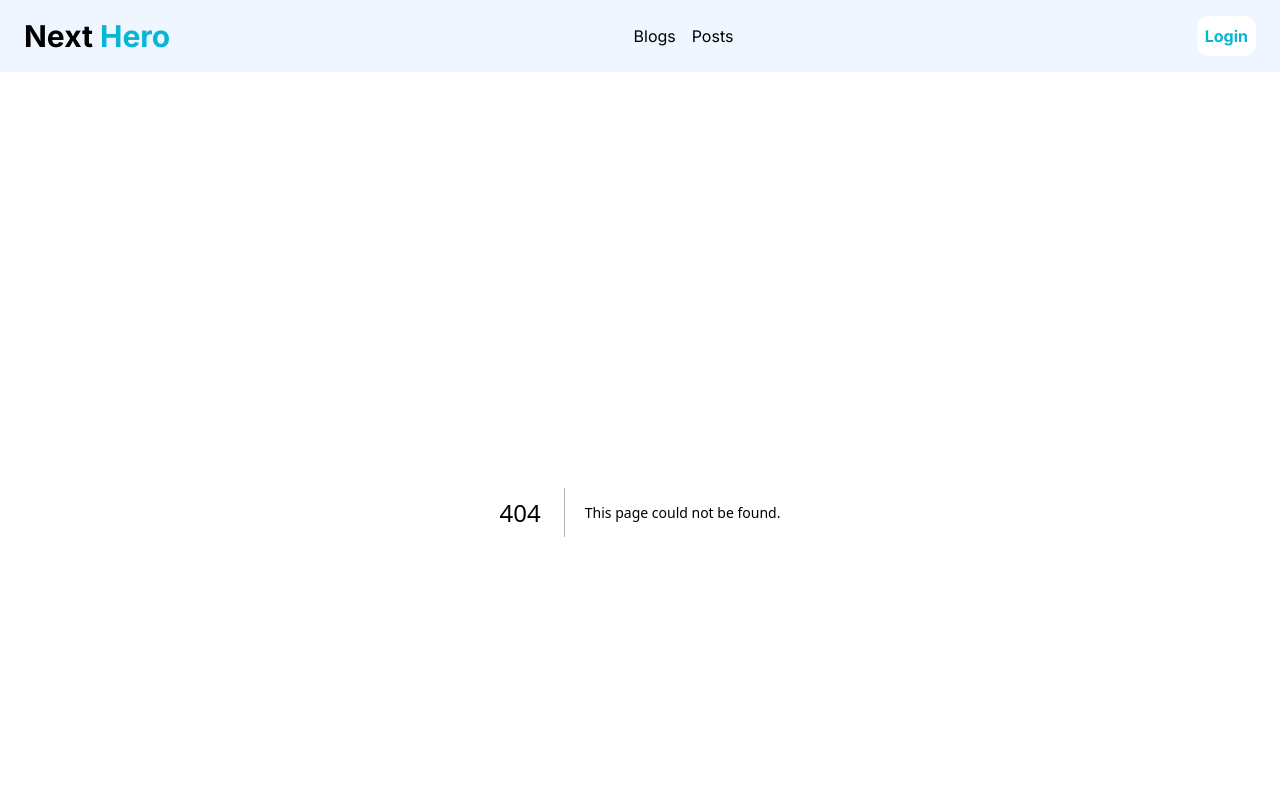
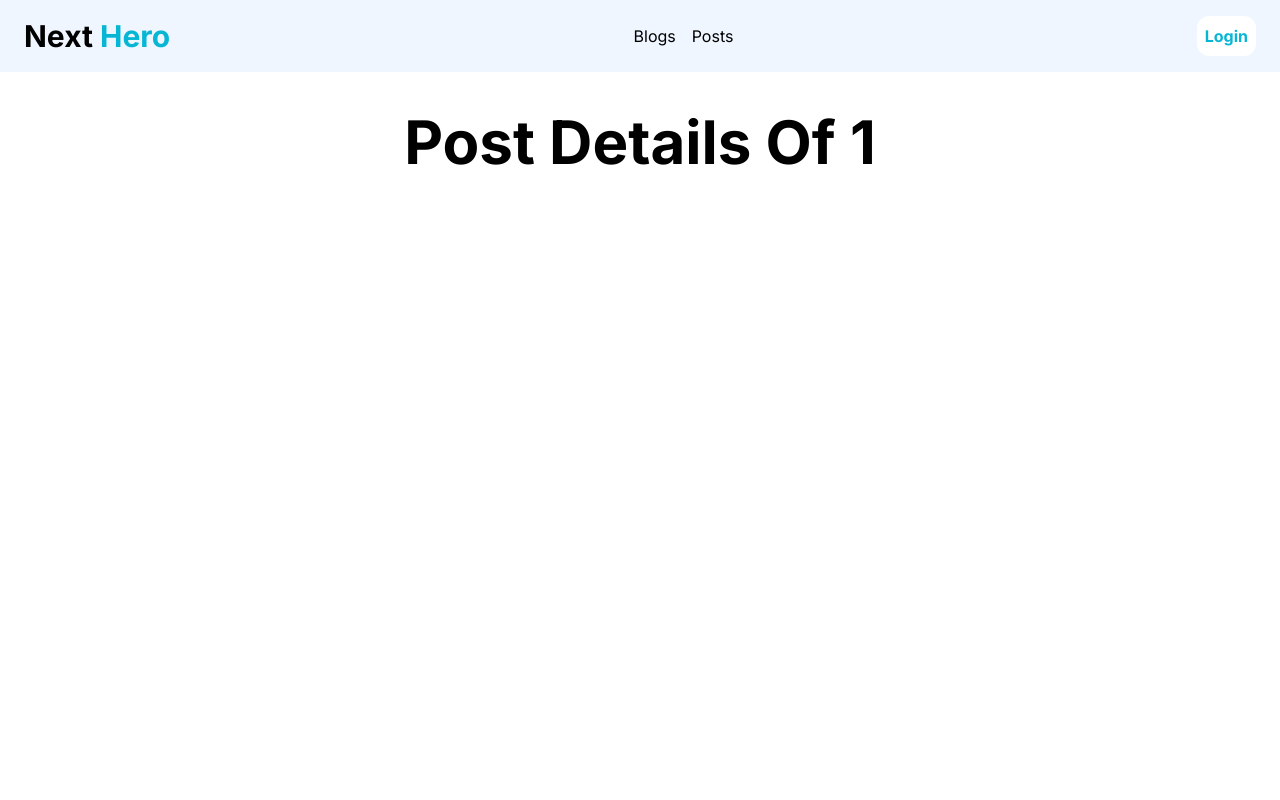
Before and after one commit to Md-Ashikur-Rahman-Ashik/Next-Hero, a Next.js app: page /posts/1 in a window 1280 px wide. Before the commit this address had no page. Shown: the top 800 px of the page. Built offline with nearby package versions, Linux system fonts and the light colour scheme.

Commit message:
Adding post details page

```diff
--- /dev/null
+++ b/src/app/posts/[id]/page.jsx
@@ -0,0 +1,13 @@
+import React from "react";
+
+const page = ({ params }) => {
+  return (
+    <div className="card card-compact container rounded-xl mx-auto">
+      <h2 className="text-6xl font-bold flex justify-center">
+        Post Details Of {params.id}
+      </h2>
+    </div>
+  );
+};
+
+export default page;
--- a/src/app/posts/page.jsx
+++ b/src/app/posts/page.jsx
@@ -1,4 +1,5 @@
 import { postsData } from "@/services/postAPI";
+import Link from "next/link";
 import React from "react";
 
 const page = async () => {
@@ -9,9 +10,14 @@ const page = async () => {
       <h2 className="font-bold text-6xl flex justify-center mb-4">All Posts</h2>
       <div className="grid grid-cols-4 gap-6">
         {postData?.slice(0, 20)?.map((post) => (
-          <div key={post.id} className="border-2 p-6">
+          <div key={post.id} className="border-2 border-blue-100 p-6">
             <h6 className="text-center font-bold mb-4">{post.title}</h6>
-            <h6>{post.body}</h6>
+            <h6 className="mb-4">{post.body}</h6>
+            <div className="flex justify-center border-2 rounded-xl text-blue-500">
+              <button>
+                <Link href={`/posts/${post.id}`}>See Details</Link>
+              </button>
+            </div>
           </div>
         ))}
       </div>
```
